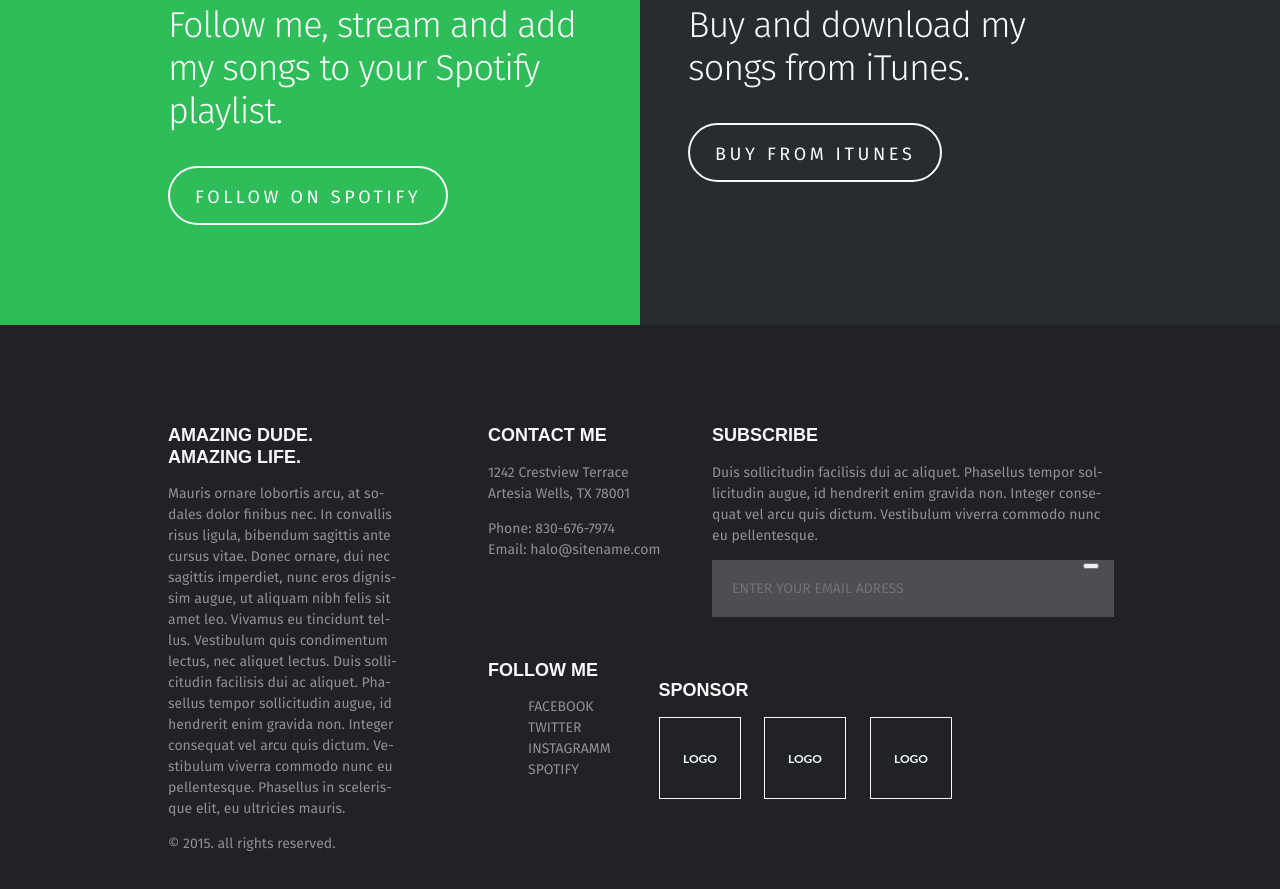
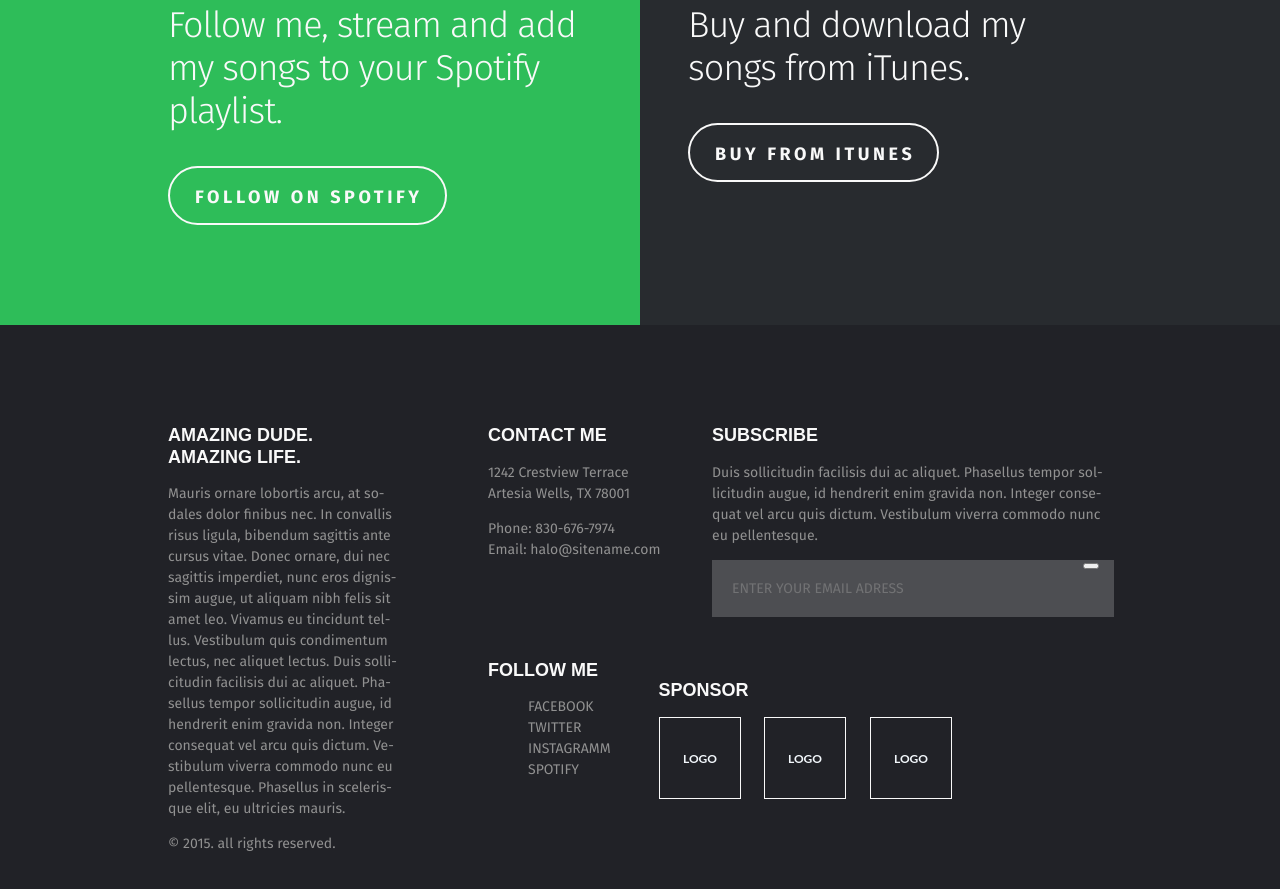
Before and after one commit to alekseyleonov/Amazing, a plain HTML site: page index.html in a window 1280 px wide. Shown: the part 3520-4409 px from the top of the page. Drawn offline with Linux system fonts and the light colour scheme.

```diff
--- a/css/main.css
+++ b/css/main.css
@@ -369,10 +369,11 @@ strong{
   font-size: 18px;
   text-transform: uppercase;
   letter-spacing: 0.2em;
+  font-weight: bold;
 
   text-decoration: none;
 
-  padding: 18px 25px 15px 25px;
+  padding: 18px 22px 15px 25px;
 
   border: solid 2px rgb(249, 249, 249);
   border-radius: 40px;
@@ -414,10 +415,11 @@ strong{
   font-size: 18px;
   text-transform: uppercase;
   letter-spacing: 0.2em;
+  font-weight: bold;
 
   text-decoration: none;
 
-  padding: 18px 25px 15px 25px;
+  padding: 18px 22px 15px 25px;
 
   border: solid 2px rgb(249, 249, 249);
   border-radius: 40px;
```
